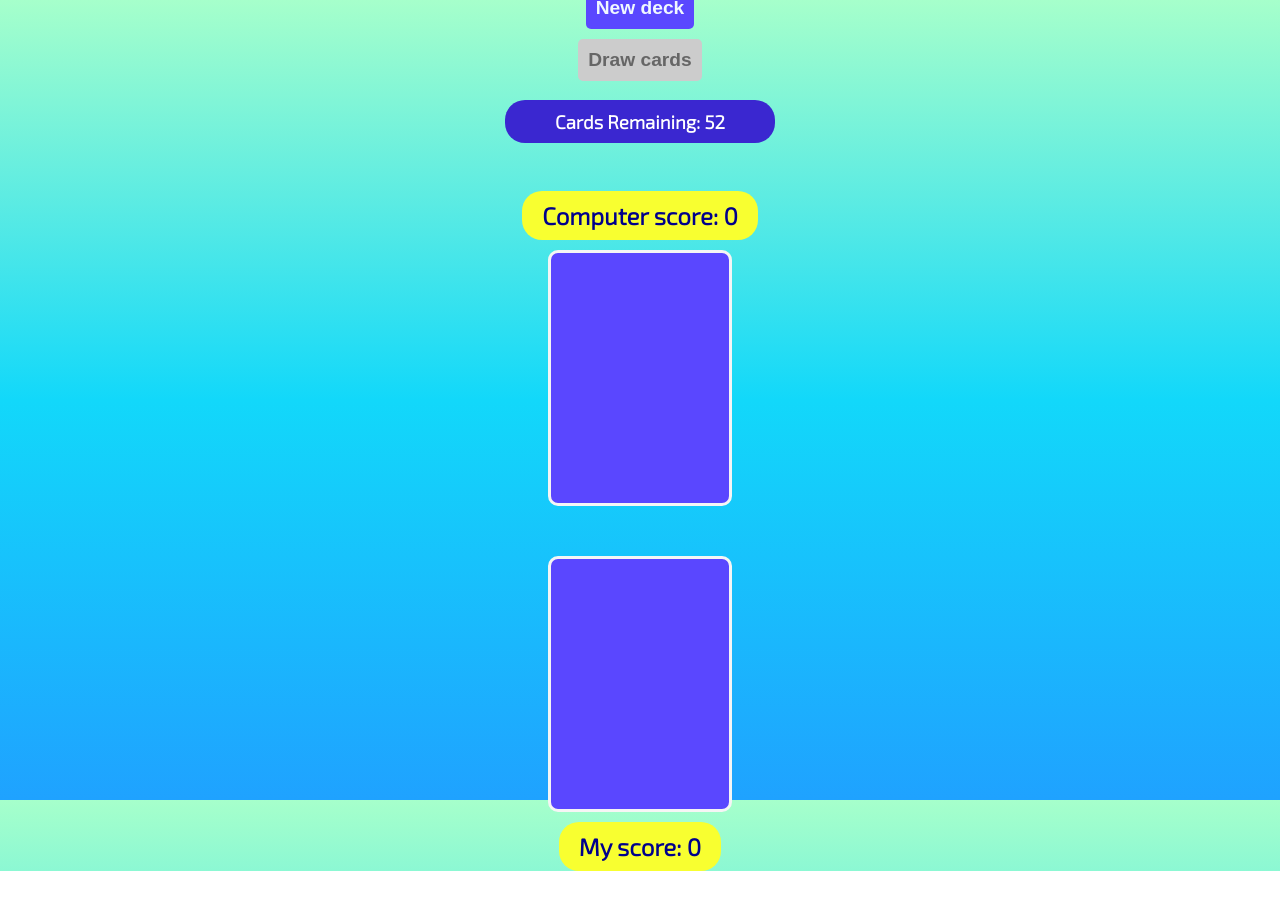
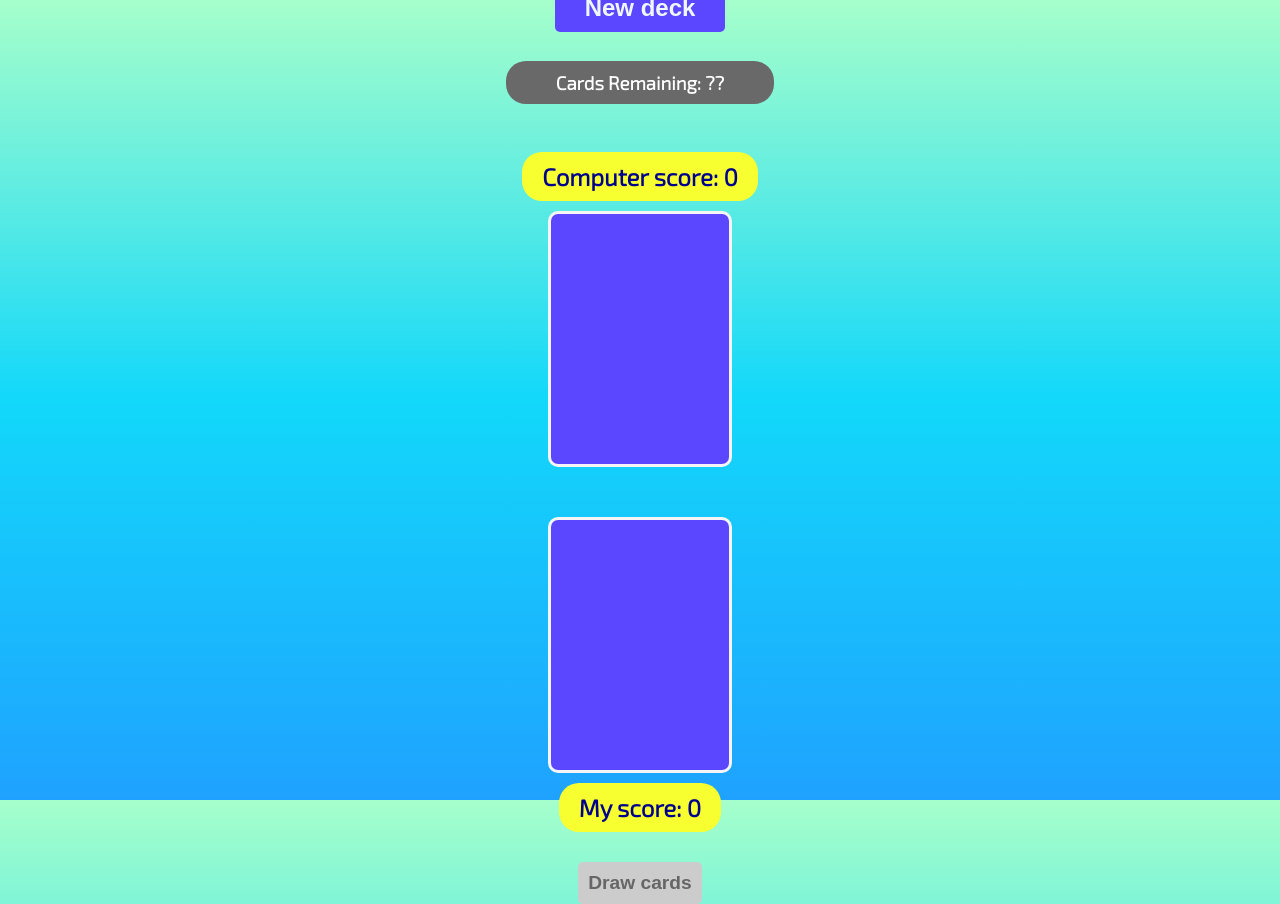
Before and after one commit to vetacode/card-war-games, a plain HTML site: page index.html in a window 1280 px wide. Before the commit the page ends 871 px from the top, so only its background shows below. Drawn offline with Linux system fonts and the light colour scheme; no server answers.

Commit message:
move draw cards

```diff
--- a/index.html
+++ b/index.html
@@ -14,15 +14,16 @@
   <body>
     <h1 id="header">Game of War!</h1>
     <button id="new-deck">New deck</button>
-    <button id="draw-cards" disabled>Draw cards</button>
-    <h3 id="remaining">Cards Remaining: 52</h3>
+    <h3 id="remaining">Cards Remaining: ??</h3>
     <h2 id="computer-score">Computer score: 0</h2>
+
     <div id="cards">
       <div class="card-slot"></div>
       <div class="card-slot"></div>
     </div>
 
     <h2 id="my-score">My score: 0</h2>
+    <button id="draw-cards" disabled>Draw cards</button>
     <script src="try.js"></script>
   </body>
 </html>
--- a/style.css
+++ b/style.css
@@ -41,13 +41,14 @@ button:active {
 
 button#new-deck {
   align-self: flex-center;
-  padding: 10px;
+  padding: 10px 30px;
   margin: 10px;
   background-color: #5a47ff;
   cursor: pointer;
   border: none;
   border-radius: 5px;
   color: aliceblue;
+  font-size: x-large;
 }
 
 button#new-deck:hover {
@@ -60,11 +61,11 @@ button#new-deck:active {
   background-color: #3a27d0;
 }
 
-button.draw {
+/* button.draw {
   font-size: 1.2em;
   padding: 5px;
   align-self: stretch;
-}
+} */
 
 div.card-slot {
   border: 3px solid whitesmoke;
@@ -127,7 +128,7 @@ h2#my-score {
 h3#remaining {
   padding: 10px 50px;
   border-radius: 20px;
-  background-color: #3a27d0;
+  background-color: dimgray;
 }
 
 h1 {
--- a/try.js
+++ b/try.js
@@ -259,7 +259,6 @@ function theWinnerIs(card1, card2) {
 
   if (card1ValueIndex > card2ValueIndex) {
     console.log('Computer Win!');
-
     document.getElementById('header').textContent = 'Computer Win!';
   } else if (card1ValueIndex === card2ValueIndex) {
     console.log(`It's a WAR!!`);
```
